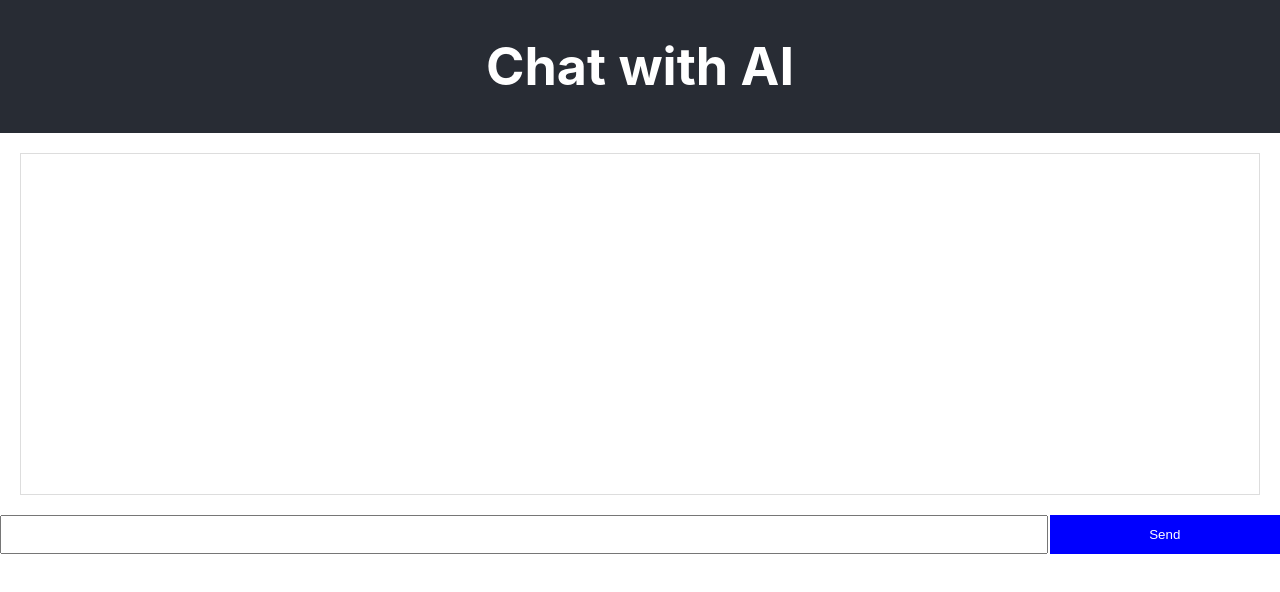
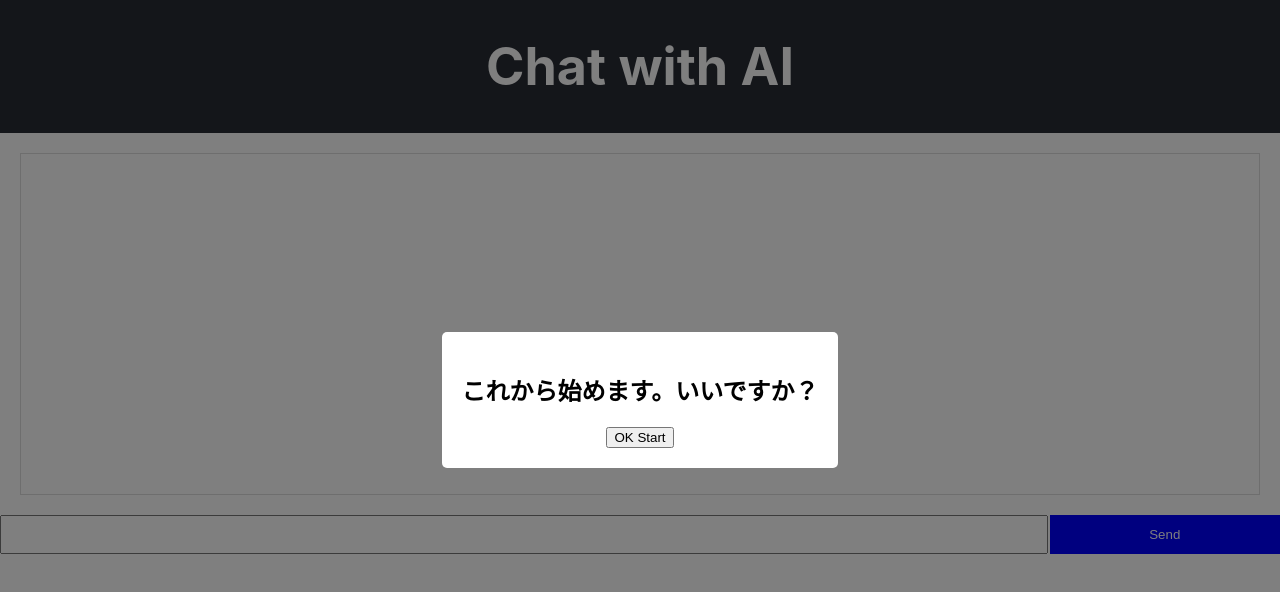
Before and after one commit to tsu7kmii/openaichat_dairy, a React (Create React App) app: page / in a window 1280 px wide. Shown: the top 592 px of the page. Built offline with nearby package versions, Linux system fonts and the light colour scheme.

Commit message:
モーダルウィンドウの成功

```diff
--- a/src/App.js
+++ b/src/App.js
@@ -2,11 +2,13 @@ import React, { useState } from 'react';
 import './App.css';
 import ChatWindow from './components/ChatWindow';
 import InputArea from './components/InputArea';
+import Modal from './components/Modal';
 import { fetchResponse } from './components/fetchResponse';
 
 function App() {
   const [messages, setMessages] = useState([]);
   const [input, setInput] = useState('');
+  const [showModal, setShowModal] = useState(true);
 
   const sendMessage = async () => {
     if (input === '') {
@@ -30,11 +32,31 @@ function App() {
     setInput('');
   };
 
+  const startChat = async () => {
+    setShowModal(false); // モーダルウィンドウを閉じる
+
+    const startMessage = {
+      role: 'user',
+      content: 'スタート',
+    };
+    setMessages([...messages, startMessage]);
+
+    const aiReply = await fetchResponse('スタート');
+    if (aiReply) {
+      const aiMessage = {
+        role: 'assistant',
+        content: aiReply,
+      };
+      setMessages(messages => [...messages, aiMessage]);
+    }
+  };
+
   return (
     <div className="App">
       <header className="App-header">
         <h1>Chat with AI</h1>
       </header>
+      <Modal showModal={showModal} startChat={startChat} />
       <ChatWindow messages={messages} />
       <InputArea input={input} setInput={setInput} sendMessage={sendMessage} />
     </div>
--- /dev/null
+++ b/src/components/Modal.css
@@ -0,0 +1,17 @@
+.modal {
+    position: fixed;
+    top: 0;
+    left: 0;
+    width: 100%;
+    height: 100%;
+    background-color: rgba(0, 0, 0, 0.5);
+    display: flex;
+    justify-content: center;
+    align-items: center;
+  }
+
+  .modal-content {
+    background-color: white;
+    padding: 20px;
+    border-radius: 5px;
+  }
--- /dev/null
+++ b/src/components/Modal.js
@@ -0,0 +1,19 @@
+import React from 'react';
+import './Modal.css'; // スタイルを適用するためのCSSファイル
+
+const Modal = ({ showModal,startChat }) => {
+  if (!showModal) {
+    return null;
+  }
+
+  return (
+    <div className="modal">
+      <div className="modal-content">
+        <h2>これから始めます。いいですか？</h2>
+        <button onClick={startChat}>OK Start</button>
+      </div>
+    </div>
+  );
+};
+
+export default Modal;
```
